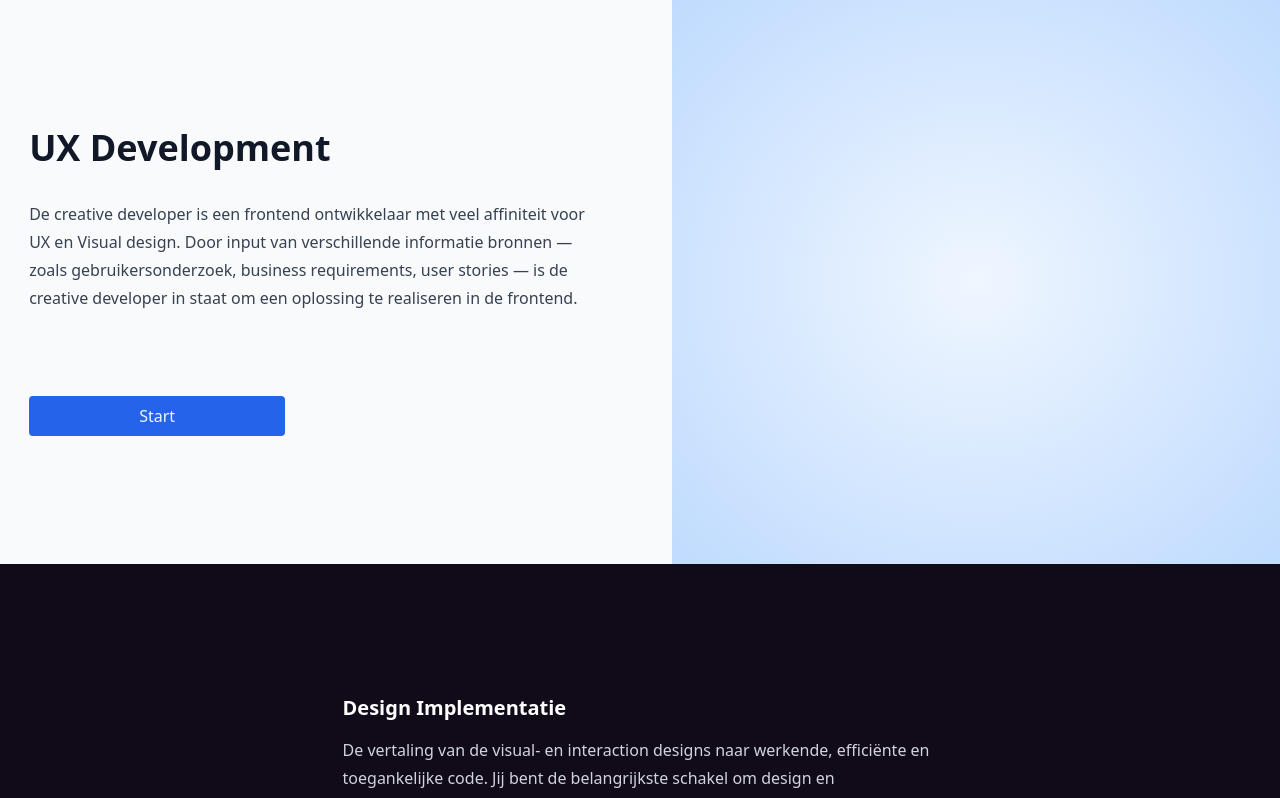
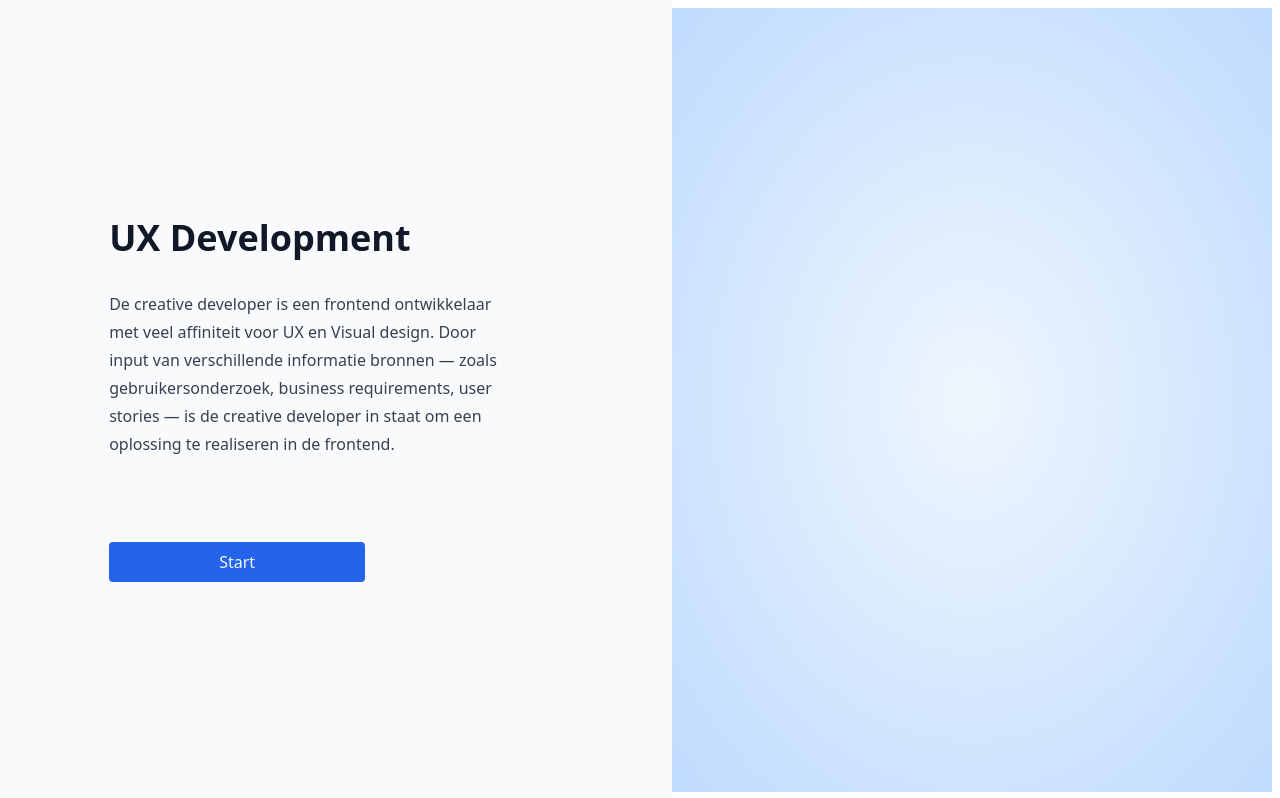
Before and after one commit to meesvandongen/ux-role-determinator, a React (Vite) app: page /developer in a window 1280 px wide. Shown: the top 798 px of the page. Built offline with nearby package versions, Linux system fonts and the light colour scheme; no server answers.

Commit message:
Adjust layout QuestionPageLayout and Icon shading

```diff
--- a/src/components/QuestionPageLayout.tsx
+++ b/src/components/QuestionPageLayout.tsx
@@ -16,8 +16,8 @@ export function QuestionPageLayout({
 }: QuestionPageLayoutProps): JSX.Element {
   return (
     <div className="">
-      <div className="bg-gray-50 grid grid-cols-1 md:grid-cols-2 gap-x-16">
-        <div className="prose mx-auto md:mr-0 py-32 px-4 row-start-2 md:row-start-auto">
+      <div className="grid grid-cols-1 md:grid-cols-2 gap-x-16 h-screen">
+        <div className="prose self-center mx-auto md:mr-0 px-24 row-start-2 md:row-start-auto">
           {title}
           {description}
           <a
@@ -27,7 +27,7 @@ export function QuestionPageLayout({
             Start
           </a>
         </div>
-        <div className="w-full h-full min-h-[400px] from-blue-50 to-blue-200 bg-gradient-radial row-start-1 md:row-start-auto">
+        <div className="w-full h-full min-h-[400px] from-blue-50 to-blue-200 bg-gradient-radial row-start-1 md:row-start-auto border-y-8 border-r-8 border-white">
           <IconCanvas>{three}</IconCanvas>
         </div>
       </div>
--- a/src/interaction-designer/icon/Icon.tsx
+++ b/src/interaction-designer/icon/Icon.tsx
@@ -41,9 +41,10 @@ export function Icon(): JSX.Element {
     <>
       <ContactShadows
         position={[0, -1.4, 0]}
-        opacity={0.75}
+        color={0x92AFD3}
+        opacity={1}
         scale={10}
-        blur={2.5}
+        blur={5}
         far={4}
       />
       <pointLight position={[1, 1, 5]} color={0xcbd9ea} intensity={1.5} />
```
Also changed, not shown: 1 other file (tests, documents, lock files or other folders).
